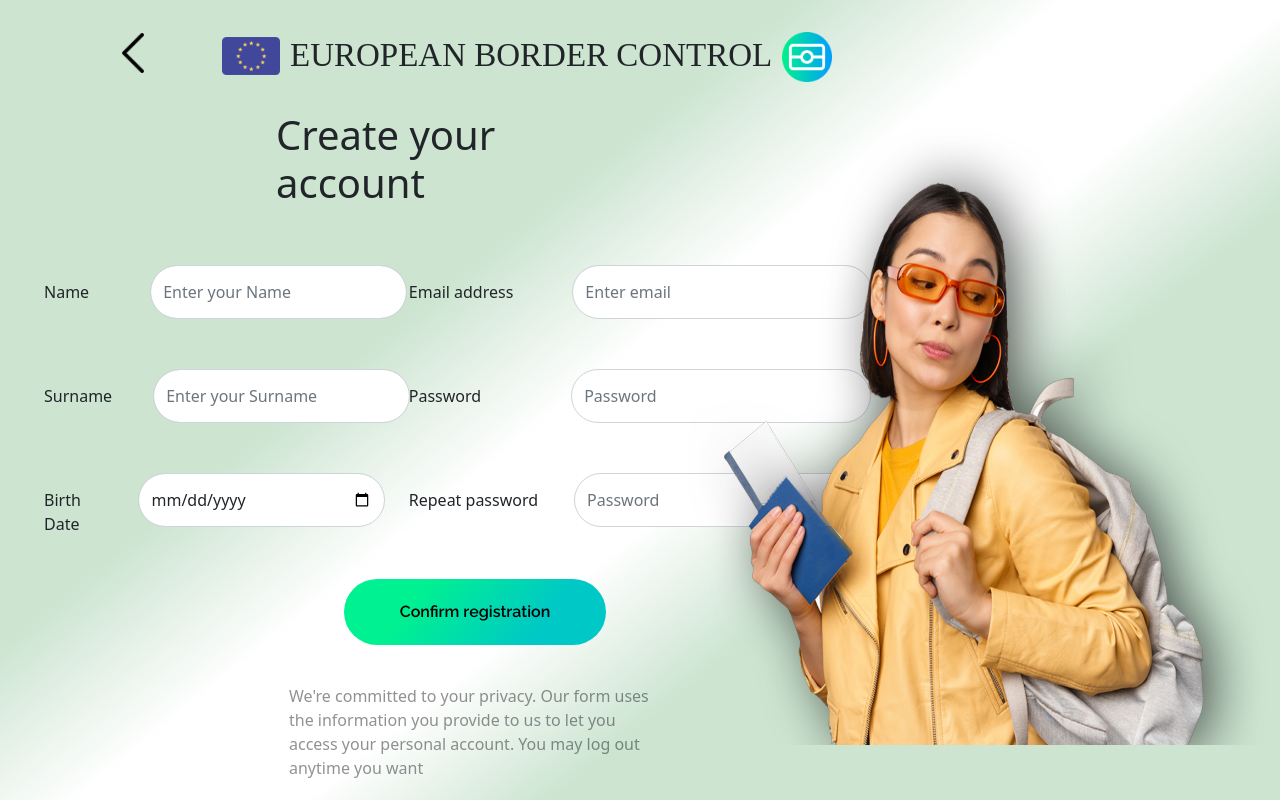
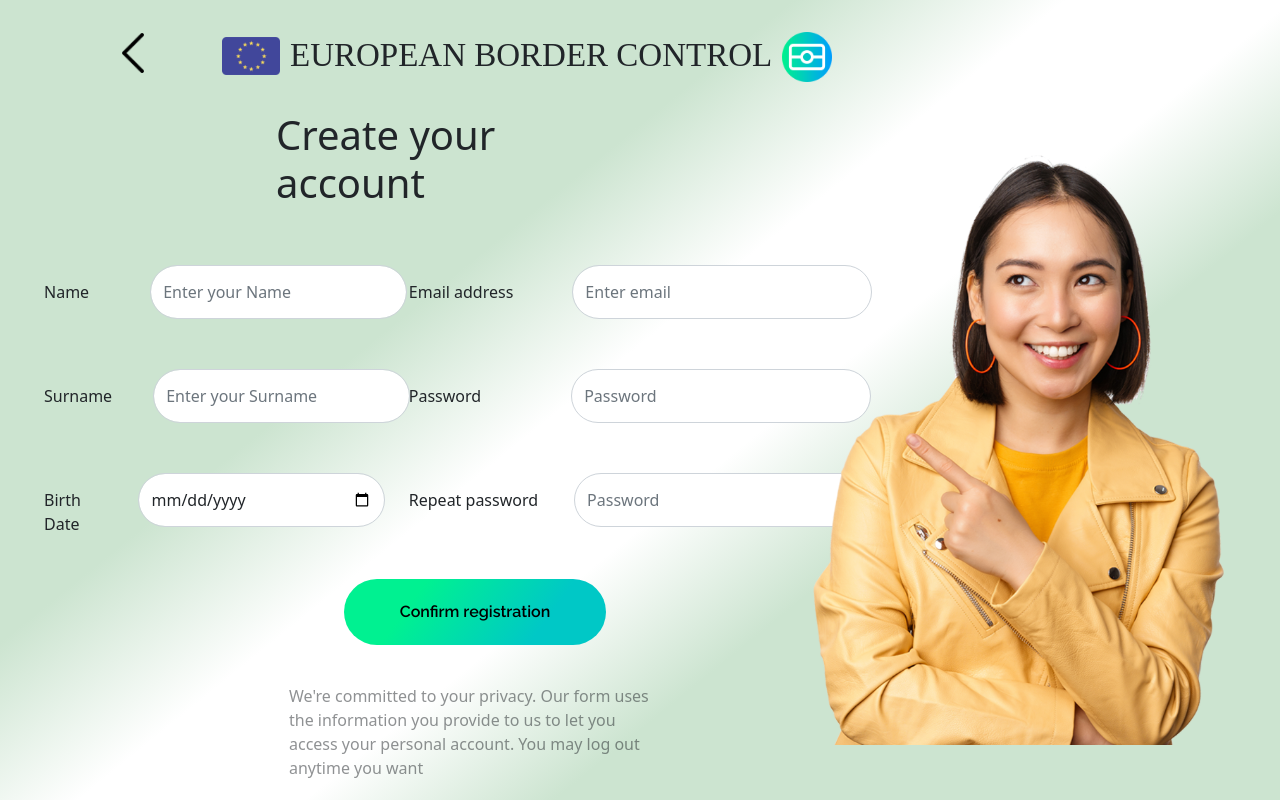
Before and after one commit to kiril-vandzsurak/european-online-border, a React (Create React App) app: page /register in a window 1280 px wide. Built offline with nearby package versions, Linux system fonts and the light colour scheme; a web font is replaced by a local one.

Commit message:
changin lady img in register page

```diff
--- a/src/components/RegisterPage/RegisterPage.css
+++ b/src/components/RegisterPage/RegisterPage.css
@@ -75,10 +75,10 @@
 }
 
 .ladyRegister {
-  width: 600px;
-  height: 621px;
+  width: 501px;
+  height: 736px;
   position: absolute;
-  top: 124px;
+  top: 9px;
   right: 0;
   z-index: 1;
 }
--- a/src/components/RegisterPage/RegisterPage.jsx
+++ b/src/components/RegisterPage/RegisterPage.jsx
@@ -188,7 +188,7 @@ const RegisterPage = () => {
             <div>
               <img
                 className="ladyRegister"
-                src={window.location.origin + "/welcome-lady1.png"}
+                src={window.location.origin + "/register-lady.png"}
                 alt="img"
               />
             </div>
```
Also changed, not shown: public/register-lady.png (added).
